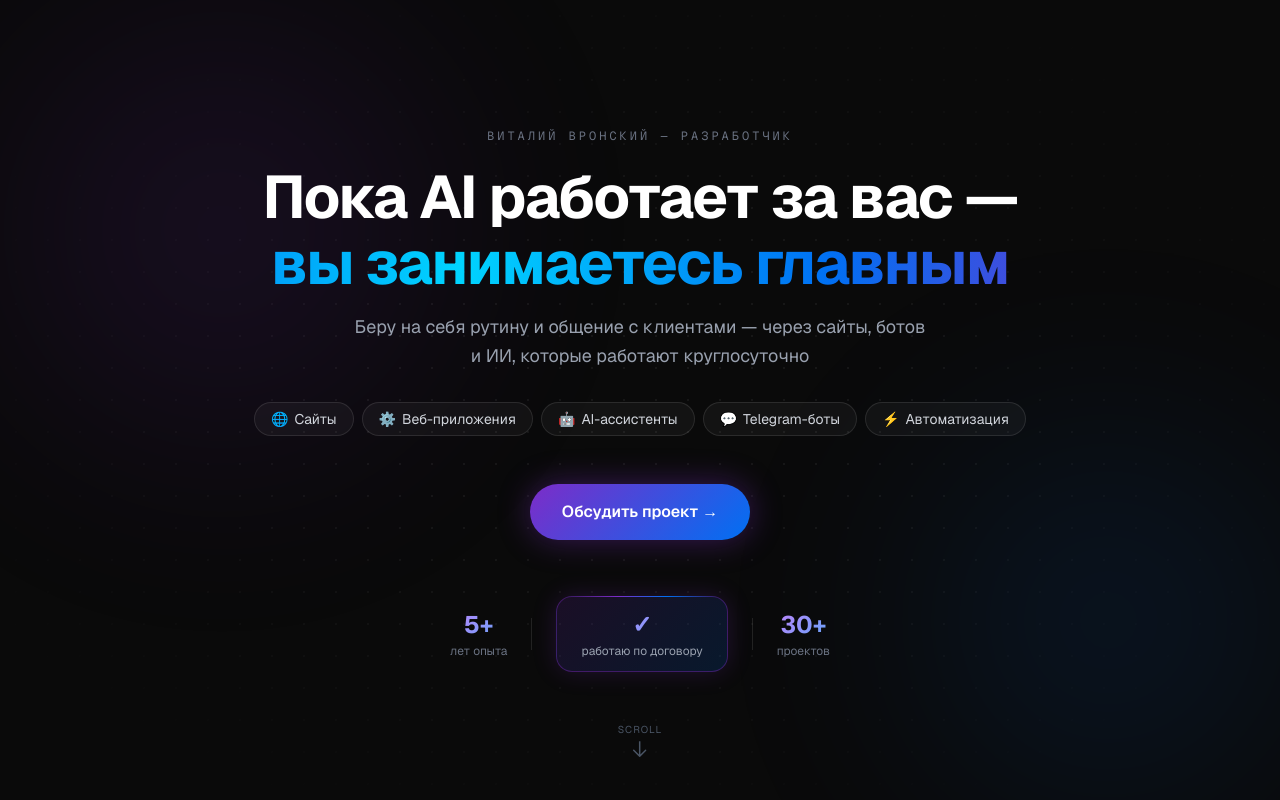
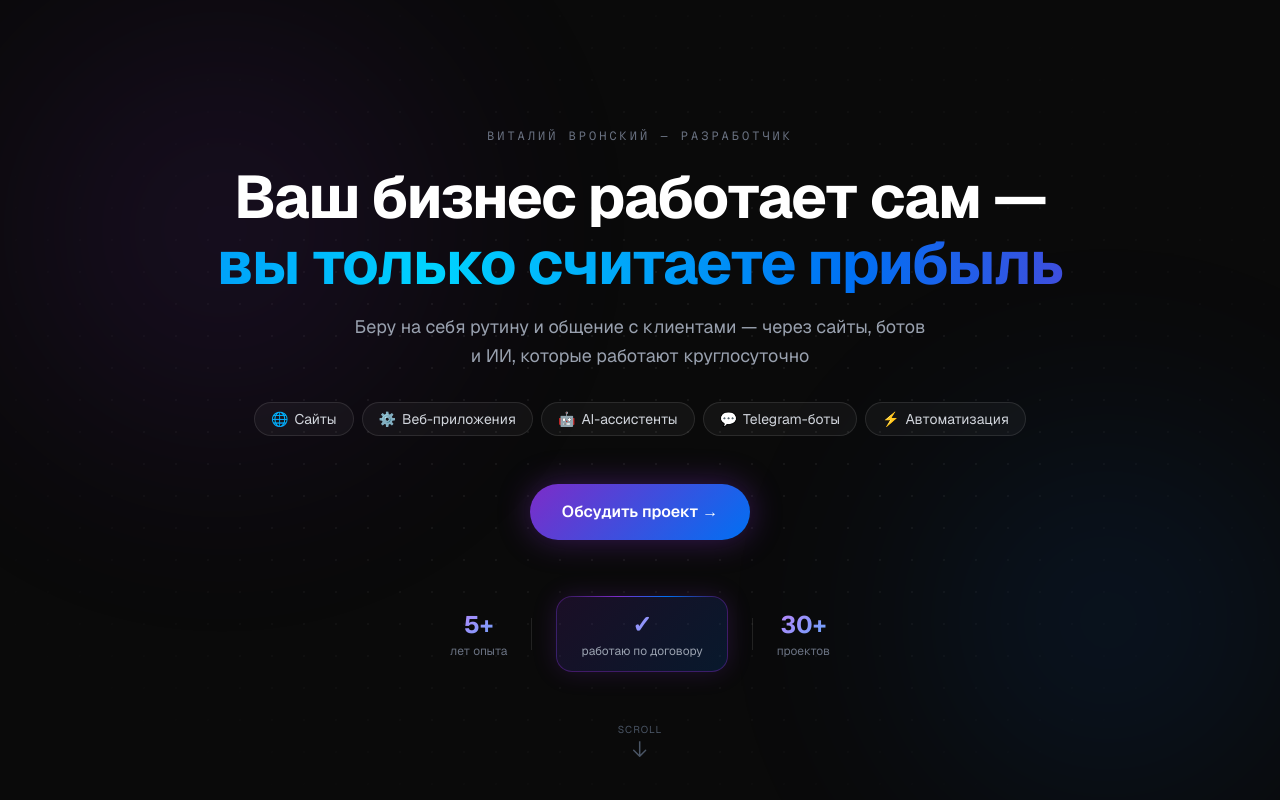
Before and after one commit to vronskyvitaly/next-portfolio-dvertising, a Next.js app: page / in a window 1280 px wide. Shown: the top 800 px of the page. Built offline with nearby package versions, Linux system fonts and the light colour scheme.

Commit message:
feat(hero): заголовок «ваш бизнес работает сам — вы только считаете прибыль»

```diff
--- a/src/components/Hero.tsx
+++ b/src/components/Hero.tsx
@@ -43,7 +43,7 @@ export default function Hero() {
 
         {/* Главный заголовок */}
         <h1 className="text-4xl sm:text-5xl md:text-6xl font-bold leading-[1.1] tracking-tight mb-4">
-          <span className="text-white">Пока AI работает за вас —</span>
+          <span className="text-white">Ваш бизнес работает сам —</span>
           <br />
           <span
             className="bg-clip-text text-transparent animate-shimmer"
@@ -52,7 +52,7 @@ export default function Hero() {
               backgroundSize: "200% auto",
             }}
           >
-            вы занимаетесь главным
+            вы только считаете прибыль
           </span>
         </h1>
 
```
